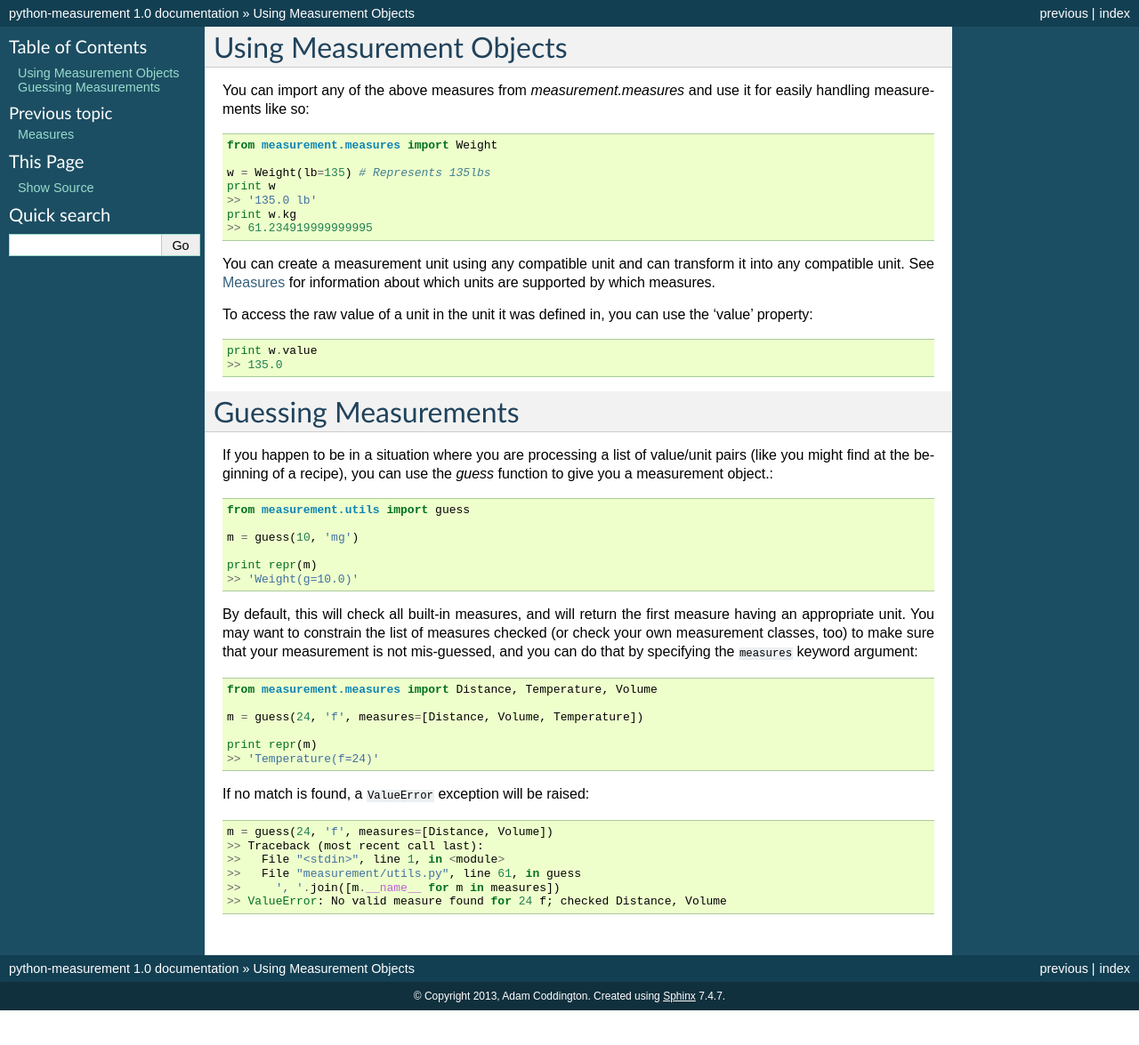
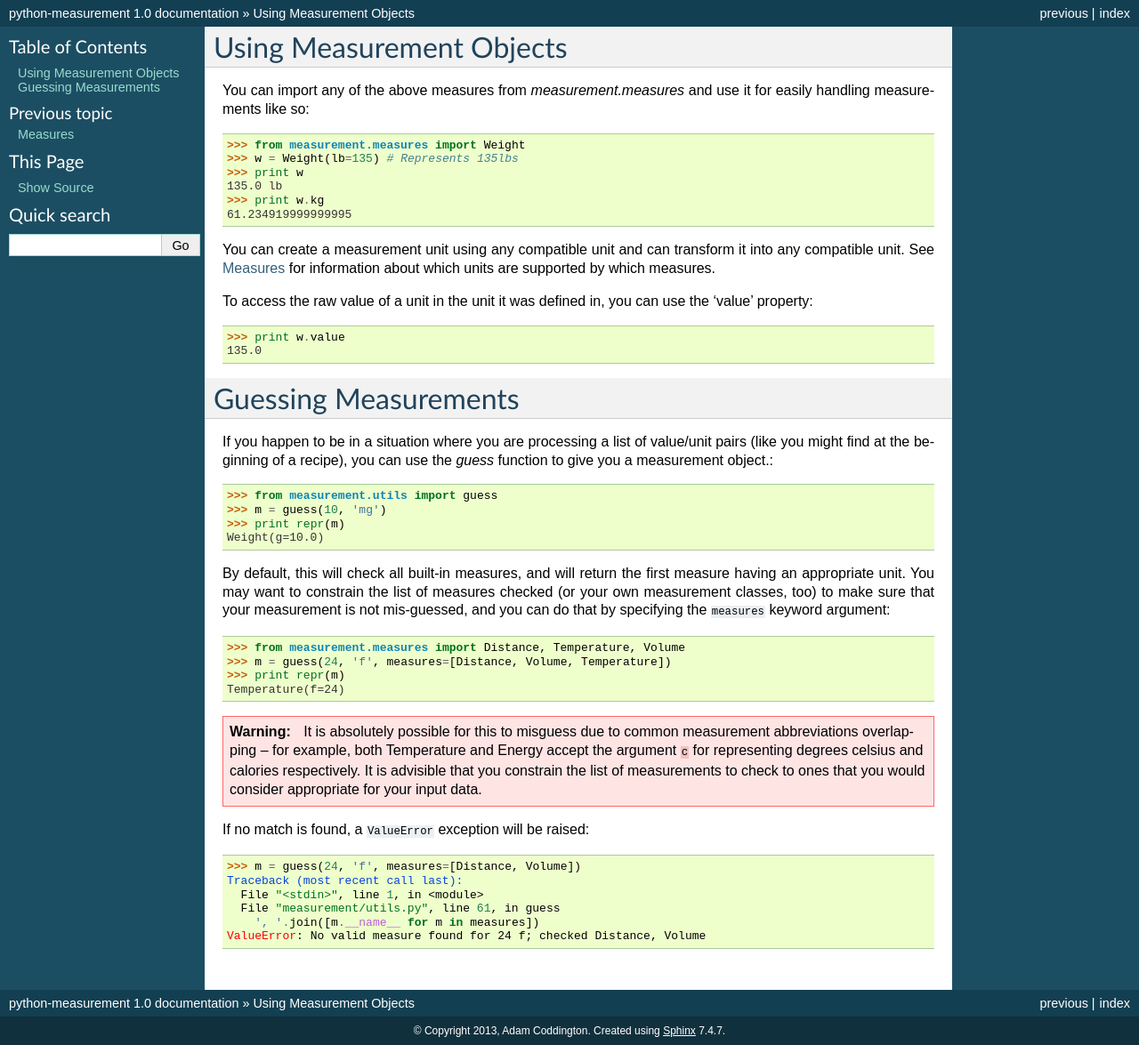
Before and after one commit to coddingtonbear/python-measurement, a Sphinx documentation site: the page built from docs/topics/use.rst, in a window 1280 px wide. Shown: the whole page at 89% size. Built offline with Sphinx 7.4.7, drawn with Linux system fonts in a browser that asks for light colours; before the commit the page ends 1136 px from its top, so only the background shows below that.

```diff
--- a/docs/topics/use.rst
+++ b/docs/topics/use.rst
@@ -5,13 +5,12 @@
 You can import any of the above measures from `measurement.measures`
 and use it for easily handling measurements like so::
 
-    from measurement.measures import Weight
-
-    w = Weight(lb=135) # Represents 135lbs
-    print w
-    >> '135.0 lb'
-    print w.kg
-    >> 61.234919999999995
+    >>> from measurement.measures import Weight
+    >>> w = Weight(lb=135) # Represents 135lbs
+    >>> print w
+    135.0 lb
+    >>> print w.kg
+    61.234919999999995
 
 You can create a measurement unit using any compatible unit and can transform
 it into any compatible unit.  See :doc:`measures` for information about which
@@ -20,8 +19,8 @@
 To access the raw value of a unit in the unit it was defined in, you can use
 the 'value' property::
 
-    print w.value
-    >> 135.0
+    >>> print w.value
+    135.0
 
 
 Guessing Measurements
@@ -31,31 +30,34 @@
 value/unit pairs (like you might find at the beginning of a recipe), you can
 use the `guess` function to give you a measurement object.::
 
-    from measurement.utils import guess
-
-    m = guess(10, 'mg')
-
-    print repr(m)
-    >> 'Weight(g=10.0)'
+    >>> from measurement.utils import guess
+    >>> m = guess(10, 'mg')
+    >>> print repr(m)
+    Weight(g=10.0)
 
 By default, this will check all built-in measures, and will return the first
 measure having an appropriate unit.  You may want to constrain the list of
-measures checked (or check your own measurement classes, too) to make sure
+measures checked (or your own measurement classes, too) to make sure
 that your measurement is not mis-guessed, and you can do that by specifying
 the ``measures`` keyword argument::
 
-    from measurement.measures import Distance, Temperature, Volume
+    >>> from measurement.measures import Distance, Temperature, Volume
+    >>> m = guess(24, 'f', measures=[Distance, Volume, Temperature])
+    >>> print repr(m)
+    Temperature(f=24)
 
-    m = guess(24, 'f', measures=[Distance, Volume, Temperature])
-
-    print repr(m)
-    >> 'Temperature(f=24)'
+.. warning::
+   It is absolutely possible for this to misguess due to common measurement
+   abbreviations overlapping -- for example, both Temperature and Energy
+   accept the argument ``c`` for representing degrees celsius and calories
+   respectively.  It is advisible that you constrain the list of measurements
+   to check to ones that you would consider appropriate for your input data.
 
 If no match is found, a ``ValueError`` exception will be raised::
 
-    m = guess(24, 'f', measures=[Distance, Volume])
-    >> Traceback (most recent call last):
-    >>   File "<stdin>", line 1, in <module>
-    >>   File "measurement/utils.py", line 61, in guess
-    >>     ', '.join([m.__name__ for m in measures])
-    >> ValueError: No valid measure found for 24 f; checked Distance, Volume
+    >>> m = guess(24, 'f', measures=[Distance, Volume])
+    Traceback (most recent call last):
+      File "<stdin>", line 1, in <module>
+      File "measurement/utils.py", line 61, in guess
+        ', '.join([m.__name__ for m in measures])
+    ValueError: No valid measure found for 24 f; checked Distance, Volume
```
Also changed, not shown: docs/topics/creating_your_own_class.rst (added, +94 -0 lines).
